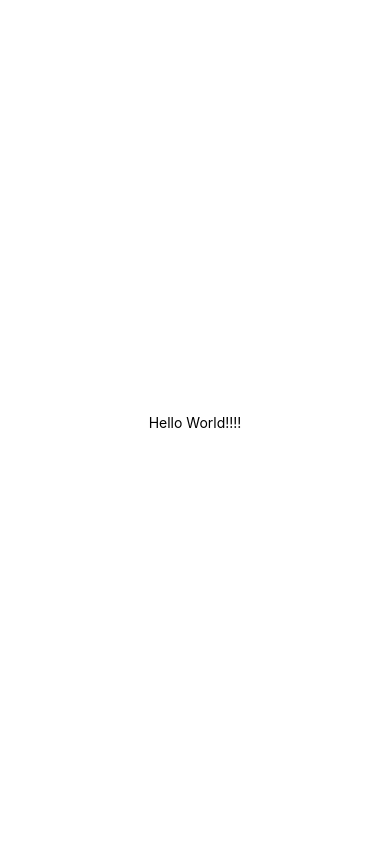
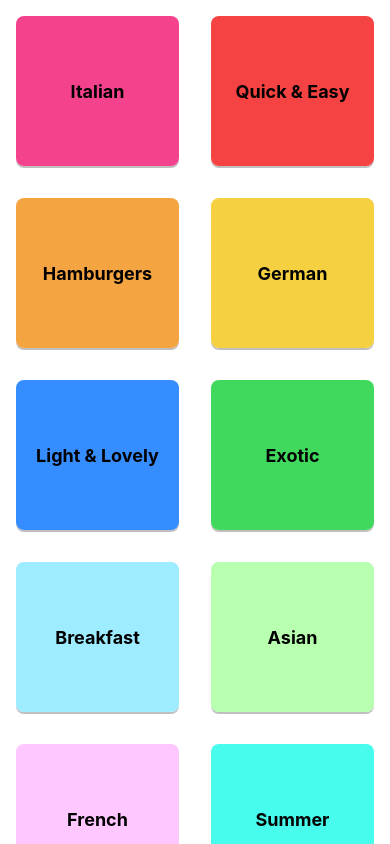
Before and after one commit to Staxar/MealsApp, a React Native app: screen / in a window 390 px wide. Built offline with nearby package versions, Linux system fonts and the light colour scheme.

Commit message:
Grid layout

```diff
--- a/App.js
+++ b/App.js
@@ -1,20 +1,21 @@
-import { StatusBar } from 'expo-status-bar';
-import { StyleSheet, Text, View } from 'react-native';
+import { StatusBar } from "expo-status-bar";
+import { StyleSheet, Text, View } from "react-native";
+import CategoriesScreen from "./screens/CategoriesScreen";
 
 export default function App() {
   return (
-    <View style={styles.container}>
-      <Text>Hello World!!!!</Text>
-      <StatusBar style="auto" />
-    </View>
+    <>
+      <StatusBar style="light" />
+      <CategoriesScreen />
+    </>
   );
 }
 
 const styles = StyleSheet.create({
   container: {
     flex: 1,
-    backgroundColor: '#fff',
-    alignItems: 'center',
-    justifyContent: 'center',
+    backgroundColor: "#fff",
+    alignItems: "center",
+    justifyContent: "center",
   },
 });
--- a/app.json
+++ b/app.json
@@ -5,6 +5,7 @@
     "version": "1.0.0",
     "orientation": "portrait",
     "icon": "./assets/icon.png",
+    "backgroundColor": "#24180f",
     "splash": {
       "image": "./assets/splash.png",
       "resizeMode": "contain",
@@ -13,9 +14,7 @@
     "updates": {
       "fallbackToCacheTimeout": 0
     },
-    "assetBundlePatterns": [
-      "**/*"
-    ],
+    "assetBundlePatterns": ["**/*"],
     "ios": {
       "supportsTablet": true
     },
--- /dev/null
+++ b/components/CategoryGridTile.js
@@ -0,0 +1,52 @@
+import { Pressable, Text, View, StyleSheet, Platform } from "react-native";
+
+function CategoryGridTile({ title, color }) {
+  return (
+    <View style={styles.gridItem}>
+      <Pressable
+        android_ripple={{ color: "#ccc" }}
+        style={({ pressed }) => [
+          styles.button,
+          pressed ? styles.buttonPressed : null,
+        ]}
+      >
+        <View style={[styles.innerContainer, { backgroundColor: color }]}>
+          <Text style={styles.title}>{title}</Text>
+        </View>
+      </Pressable>
+    </View>
+  );
+}
+export default CategoryGridTile;
+
+const styles = StyleSheet.create({
+  gridItem: {
+    flex: 1,
+    margin: 16,
+    height: 150,
+    borderRadius: 8,
+    elevation: 4,
+    backgroundColor: "white",
+    shadowColor: "black",
+    shadowOpacity: 0.25,
+    shadowOffset: { width: 0, height: 2 },
+    overflow: Platform.OS === "android" ? "hidden" : "visible",
+  },
+  button: {
+    flex: 1,
+  },
+  buttonPressed: {
+    opacity: 0.5,
+  },
+  innerContainer: {
+    flex: 1,
+    padding: 16,
+    justifyContent: "center",
+    alignItems: "center",
+    borderRadius: 8,
+  },
+  title: {
+    fontWeight: "bold",
+    fontSize: 18,
+  },
+});
--- /dev/null
+++ b/screens/CategoriesScreen.js
@@ -0,0 +1,22 @@
+import { FlatList } from "react-native";
+import { CATEGORIES } from "../data/dummy-data";
+import CategoryGridTile from "../components/CategoryGridTile";
+
+function renderCategoryItem(itemData) {
+  return (
+    <CategoryGridTile title={itemData.item.title} color={itemData.item.color} />
+  );
+}
+
+function CategoriesScreen() {
+  return (
+    <FlatList
+      data={CATEGORIES}
+      key={(item) => "#" + item.id}
+      keyExtractor={(item) => item.id}
+      renderItem={renderCategoryItem}
+      numColumns={2}
+    />
+  );
+}
+export default CategoriesScreen;
```
